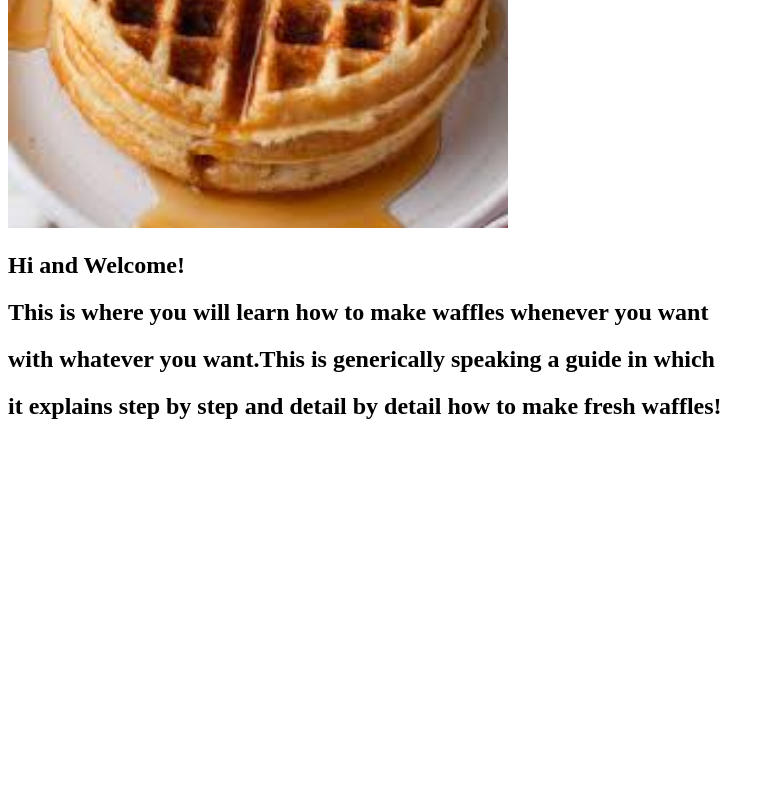
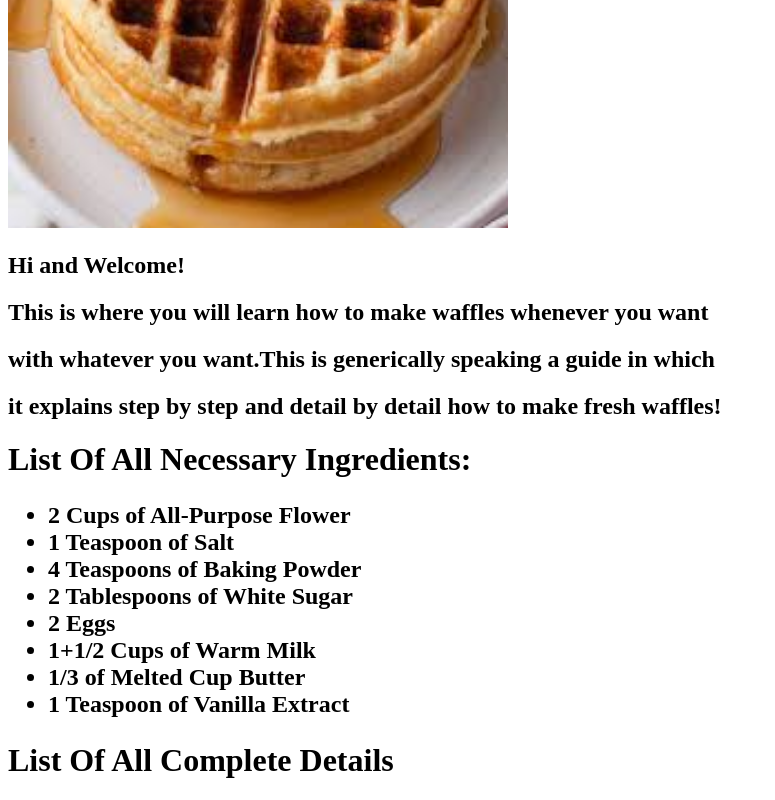
Before and after one commit to YaboiSeb-ishere/odin-recipes, a plain HTML site: page recipes/waffles.html in a window 1280 px wide. Shown: the part 352-1152 px from the top of the page, without its empty margins (0-775 px from the left). Before the commit the page ends 800 px from the top, so only its background shows below. Drawn offline with Linux system fonts and the light colour scheme.

Commit message:
More work on my waffle page

```diff
--- a/recipes/waffles.html
+++ b/recipes/waffles.html
@@ -20,7 +20,22 @@
     <p>
     <h2>it explains step by step and detail by detail how to make fresh waffles!</h2>
     </p>
-
+    <h1>List Of All Necessary Ingredients:</h1>
+     <p>
+        <h2>
+            <ul>
+                <li>2 Cups of All-Purpose Flower</li>
+                <li>1 Teaspoon of Salt</li>
+                <li>4 Teaspoons of Baking Powder</li>
+                <li>2 Tablespoons of White Sugar</li>
+                <li>2 Eggs</li>
+                <li>1+1/2 Cups of Warm Milk</li>
+                <li>1/3 of Melted Cup Butter</li>
+                <li>1 Teaspoon of Vanilla Extract</li>
+            </ul>
+        </h2>
+    </p>
+<h1>List Of All Complete Details</h1>
 
 </body>
 </html>
```
